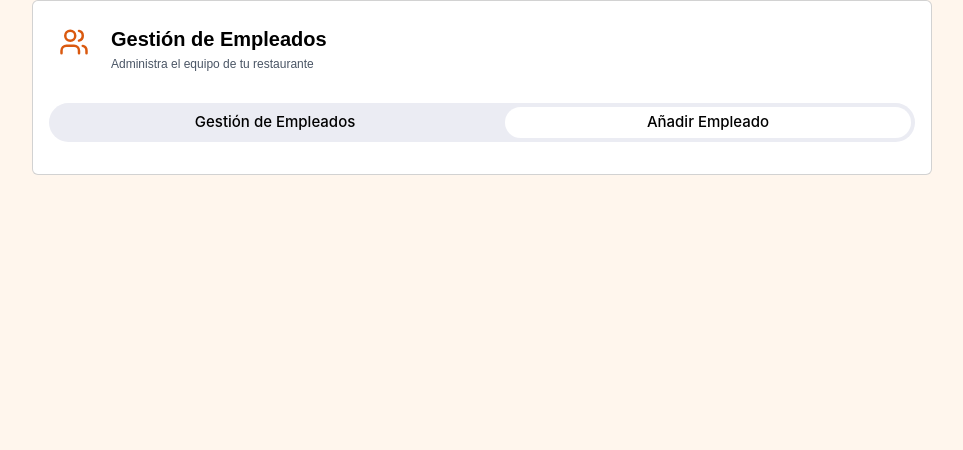
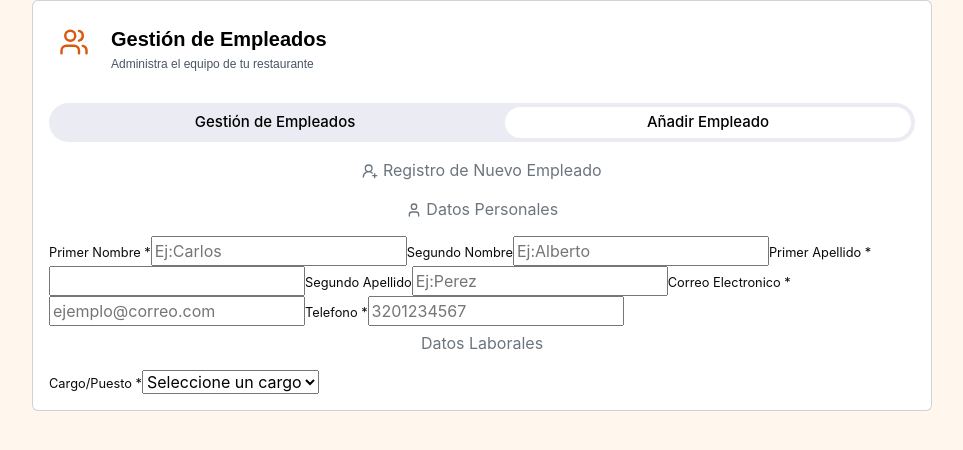
Before and after one commit to RonaldoBarragan/DineMeNow-Frontend, a React (Vite) app: page /gestionEmpleadosRestaurante in a window 1280 px wide. Both pictures are taken after a click on the tab "Añadir Empleado". Shown: the top 450 px of the page, without its empty margins (158-1121 px from the left). Built offline with nearby package versions, Linux system fonts and the light colour scheme.

Commit message:
falta estilos + botones

```diff
--- /dev/null
+++ b/src/components/comGestionEmpleadosRestaurante/añadir-empreado.jsx
@@ -0,0 +1,45 @@
+import { LiaEbay } from 'react-icons/lia';
+import './añadir-empreado.css'
+import { LuUserRoundPlus } from "react-icons/lu";
+import { LuUser } from "react-icons/lu";
+function Añadirempreado (){
+return (
+        <>
+        <div className="card-Añadir">
+            <p className='registro-empleado'> <LuUserRoundPlus /> Registro de Nuevo Empleado</p>
+            <p className='datos-empre'> <LuUser /> Datos Personales</p>
+
+            <label>Primer Nombre *</label>
+            <input type='text' placeholder='Ej:Carlos'></input>
+
+            <label>Segundo Nombre</label>
+            <input type='text' placeholder='Ej:Alberto'></input>
+
+            <label>Primer Apellido *</label>
+            <input type='text' placeholder=''></input>
+
+            <label>Segundo Apellido</label>
+            <input type='text' placeholder='Ej:Perez'></input>
+
+            <label>Correo Electronico *</label>
+            <input type='email' placeholder='ejemplo@correo.com'></input>
+
+            <label>Telefono *</label>
+            <input type='tel' placeholder='3201234567'></input>
+
+            <p className='datos-empre'>Datos Laborales</p>
+
+            <label>Cargo/Puesto *</label>
+            <select>
+                <option>Seleccione un cargo</option>
+                <option>Mesero</option>
+                <option>Cocina</option>
+                <option>Cajero</option>
+                <option>Supervisor</option>
+            </select>
+        </div>
+
+      </>
+    )
+}
+export default Añadirempreado;
--- a/src/components/comGestionEmpleadosRestaurante/card-GestiónEmpleados.jsx
+++ b/src/components/comGestionEmpleadosRestaurante/card-GestiónEmpleados.jsx
@@ -5,6 +5,7 @@ import { FiEdit } from "react-icons/fi";
 import { FiTrash2 } from "react-icons/fi";
 import { FaMagnifyingGlass } from "react-icons/fa6";
 import ListaEmpreados from "./listaEmpreados";
+import Añadirempreado from './añadir-empreado';
 function CardGestionEmpleados(){
     return (
         <>
@@ -28,7 +29,7 @@ function CardGestionEmpleados(){
                      <ListaEmpreados/>
                 </Tab>
                 <Tab eventKey="Añadir" title="Añadir Empleado" >
-
+                    <Añadirempreado/>
                 </Tab>
             </Tabs>
             </div>
```
Also changed, not shown: src/components/comGestionEmpleadosRestaurante/añadir-empreado.css (added).
